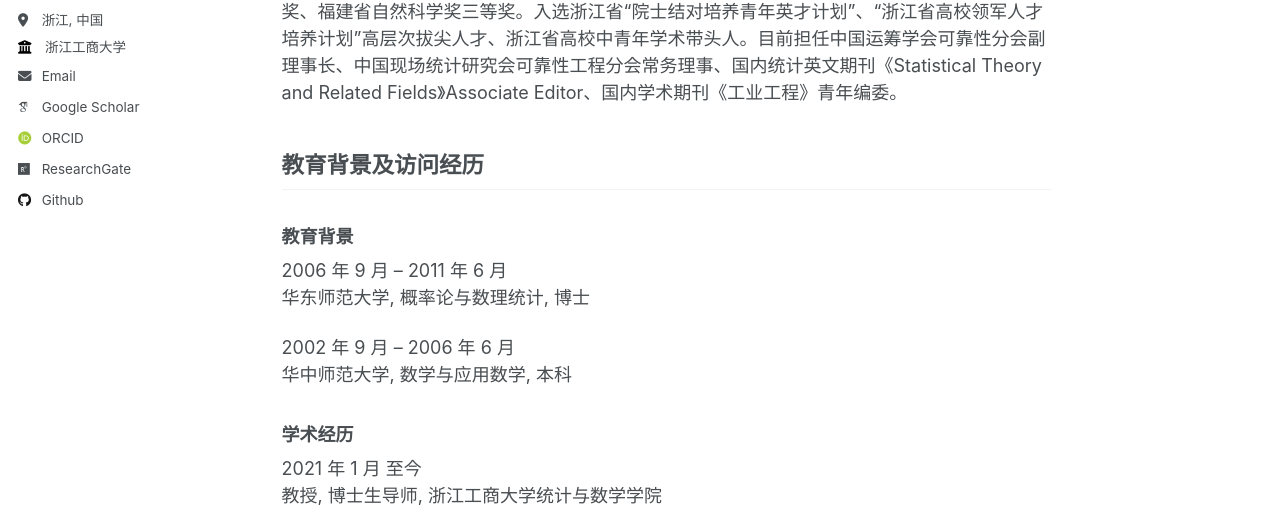
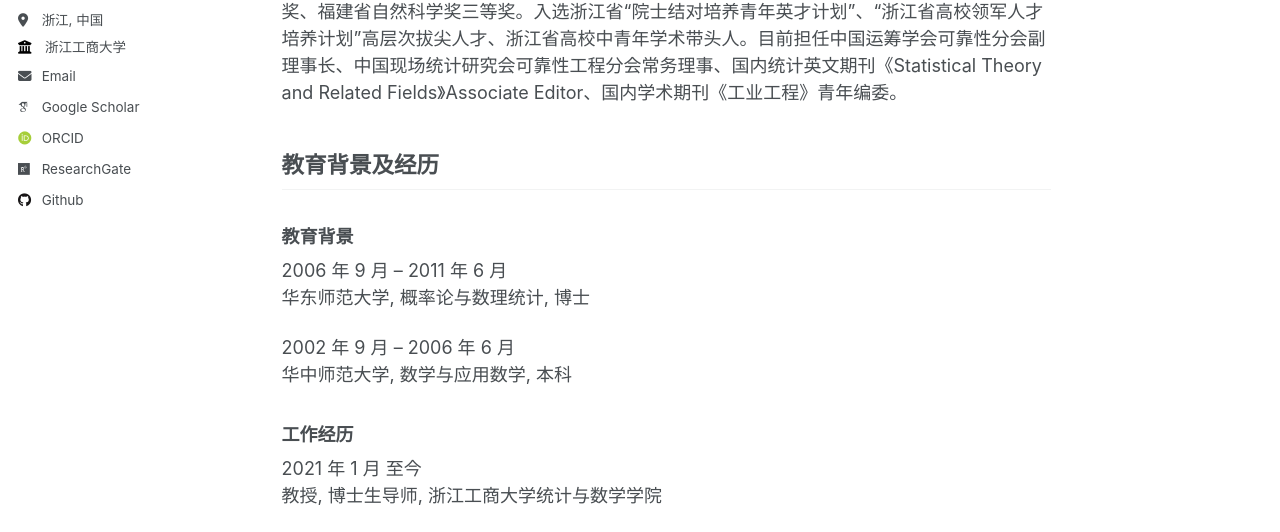
Before and after one commit to XU-ANCHA/XU-ANCHA.github.io, a Jekyll site: the page built from _pages/about.md, in a window 1280 px wide and 900 px high. Shown: the part 312-844 px from the top of the window. Built offline with Jekyll 4.4.1, drawn with Linux system fonts in a browser that asks for light colours; some web fonts are replaced.

Commit message:
Update about.md

```diff
--- a/_pages/about.md
+++ b/_pages/about.md
@@ -10,7 +10,7 @@ redirect_from:
 
 徐安察，浙江工商大学统计学教授，博士生导师。研究方向包括: 退化数据分析与建模、贝叶斯在线学习、客观贝叶斯方法、寿命数据分析。迄今以第一作者或通讯作者在Naval Research Logistics、Journal of Quality Technology、European Journal of Operational Research、IEEE Transactions on Reliability、IISE Transactions等国际可靠性及统计主流杂志上发表SCI论文50余篇，其中ESI高被引论文4篇。已主持国家自然科学基金面上项目两项、青年项目一项，浙江省自然科学基金重点项目一项，其他省部级项目四项。获第一届全国统计科学技术进步奖三等奖、福建省自然科学奖三等奖。入选浙江省“院士结对培养青年英才计划”、“浙江省高校领军人才培养计划”高层次拔尖人才、浙江省高校中青年学术带头人。目前担任中国运筹学会可靠性分会副理事长、中国现场统计研究会可靠性工程分会常务理事、国内统计英文期刊《Statistical Theory and Related Fields》Associate Editor、国内学术期刊《工业工程》青年编委。
 
-## 教育背景及访问经历
+## 教育背景及经历
 
 
 ### 教育背景
@@ -21,7 +21,7 @@ redirect_from:
 2002 年 9 月 – 2006 年 6 月
 华中师范大学, 数学与应用数学, 本科
 
-### 学术经历
+### 工作经历
 
 2021 年 1 月 至今
 教授, 博士生导师, 浙江工商大学统计与数学学院
```
